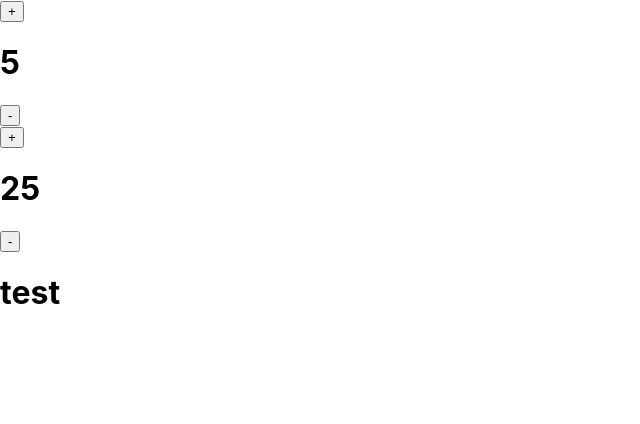
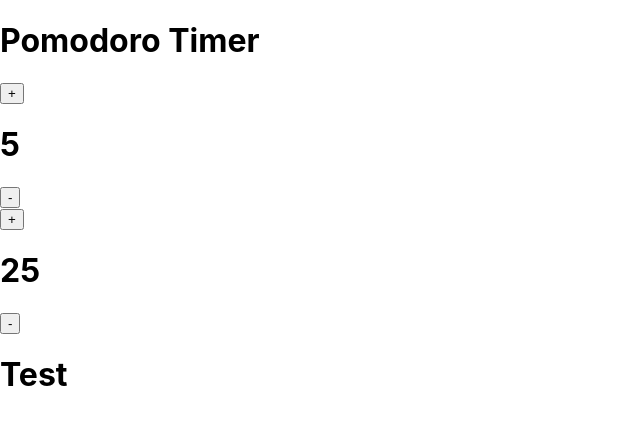
Before and after one commit to Eilima/playground, a React (Create React App) app in the folder pomodoro-clock/pomodoro-clock/: page / in a window 1280 px wide. Shown: the top 424 px of the page, without its empty margins (0-640 px from the left). Built offline with nearby package versions, Linux system fonts and the light colour scheme.

Commit message:
Render the Timer component inside the Clock component instead of app comp.

```diff
--- a/pomodoro-clock/pomodoro-clock/src/App.js
+++ b/pomodoro-clock/pomodoro-clock/src/App.js
@@ -1,12 +1,11 @@
 import React from "react";
 import { Clock } from "./components/Clock";
-import { Timer } from "./components/Timer";
 
 function App() {
   return (
     <div className="App">
       <header className="App-header">
-        <Timer />
+        <h1>Pomodoro Timer</h1>
         <Clock />
       </header>
     </div>
--- a/pomodoro-clock/pomodoro-clock/src/Components/Clock.js
+++ b/pomodoro-clock/pomodoro-clock/src/Components/Clock.js
@@ -1,7 +1,13 @@
 import React from "react";
+import { Timer } from "./Timer";
 
 export class Clock extends React.Component {
   render() {
-    return <h1> test</h1>;
+    return (
+      <div>
+        <Timer />
+        <h1>Test</h1>
+      </div>
+    );
   }
 }
```
